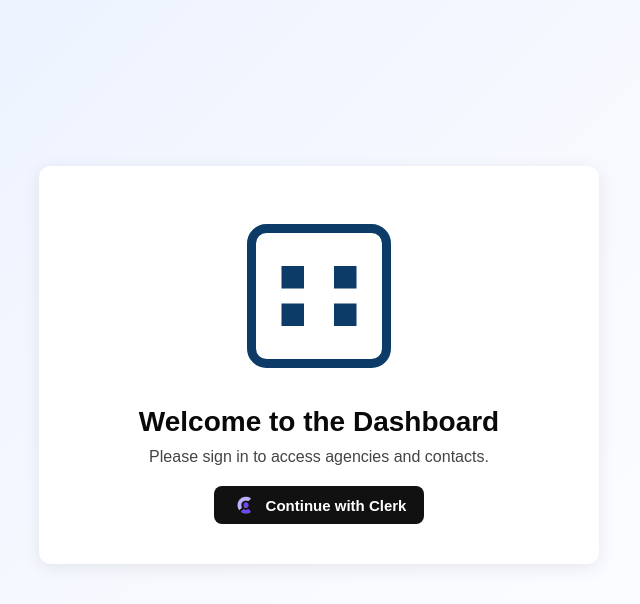
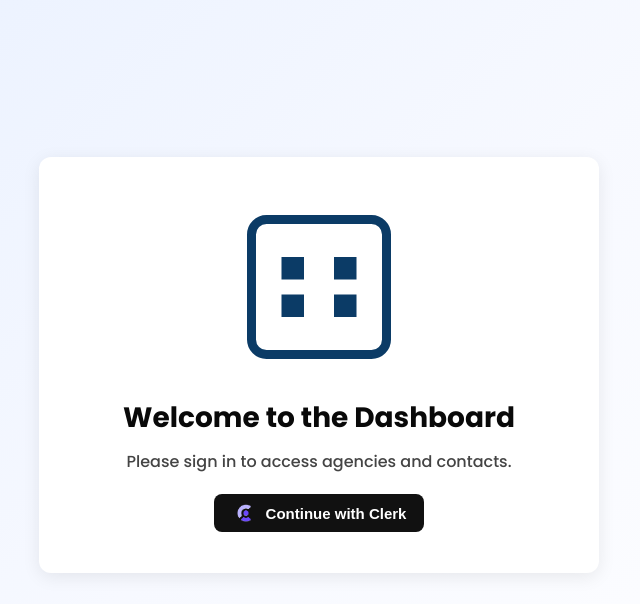
Before and after one commit to namoussa-Hx/nextjs-dashboard, a Next.js app in the folder my-dashboard/: page / in a window 1280 px wide. Shown: the top 604 px of the page, without its empty margins (321-961 px from the left). Built offline with nearby package versions, Linux system fonts and the light colour scheme; no server answers.

Commit message:
add poppins font family

```diff
--- a/my-dashboard/src/app/globals.css
+++ b/my-dashboard/src/app/globals.css
@@ -8,11 +8,13 @@
 
 html, body {
   height: 100%;
-  overflow: hidden;
+  overflow-x: hidden;
+  overflow-y: auto;
 }
 
+
 body {
-  font-family: Arial, sans-serif;
+  font-family: "Poppins", sans-serif;
   background: linear-gradient(135deg, #e8f0ff 0%, #f7f9ff 50%, #ffffff 100%);
   color: #222;
 }
@@ -195,7 +197,7 @@ body {
 
 .table th,
 .table td {
-  padding: 10px 12px;
+  padding: 8px 14px;
   text-align: left;
   border-top: 1px solid #eee;
 }
@@ -231,7 +233,7 @@ body {
 
 .table-contact th,
 .table-contact td {
-  padding: 10px 12px;
+  padding: 7px 14px;
   text-align: left;
   border-top: 1px solid #eee;
 }
```
